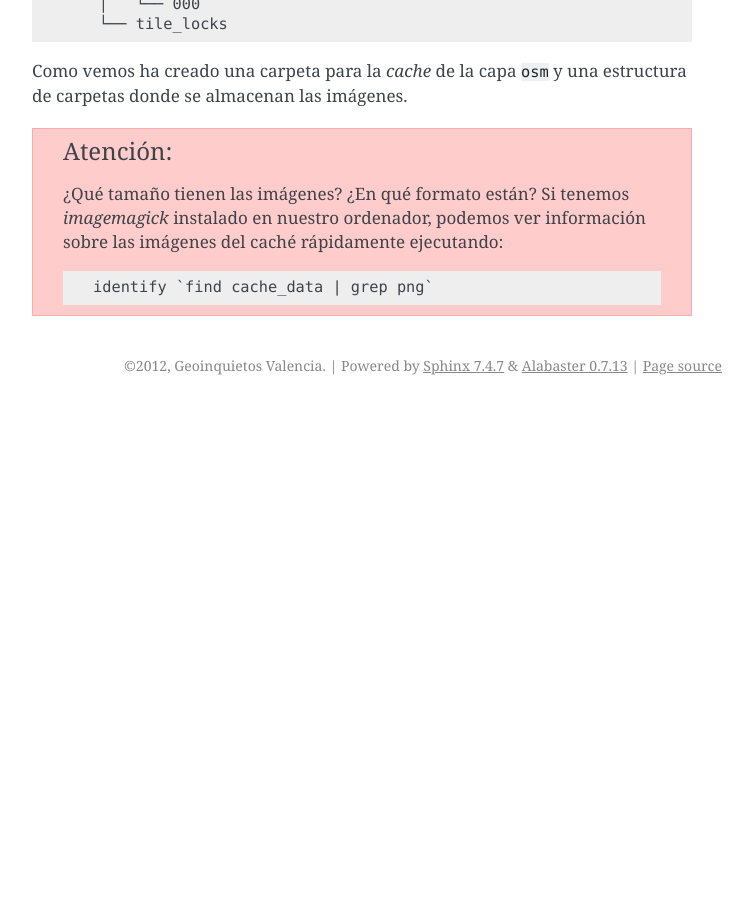
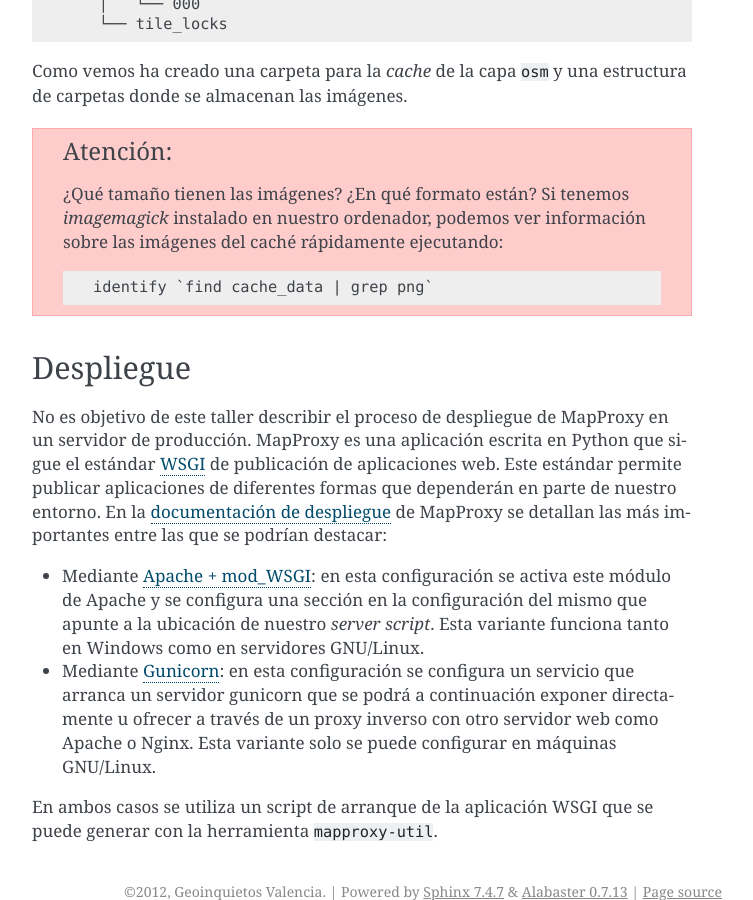
Before and after one commit to geoinquietosvlc/mapproxy-workshop, a Sphinx documentation site: the page built from doc/source/instalacion-configuracion.rst, in a window 1280 px wide and 900 px high, scrolled down 3694 px. Shown: the whole window, without its empty margins (388-1141 px from the left). Built offline with Sphinx 7.4.7, drawn with Linux system fonts in a browser that asks for light colours; before the commit the page ends 4099 px from its top, so only the background shows below that; some of the changed text lies outside the part shown.

Commit message:
revisados contenidos del taller

```diff
--- a/doc/source/ejercicios/mbtiles.rst
+++ b/doc/source/ejercicios/mbtiles.rst
@@ -8,7 +8,9 @@ trabajo con cualquiera de los servicios de MapProxy, aunque como es normal, se
 tendrán los mejores resultados en clientes que consuman directamente la *cache*
 sin tener que *resamplear* las teselas al tratarse de un dato vectorial.
 
-Un fichero *MBTiles* es un formato de fichero diseñado para almacenar pirámides de imágenes de manera eficiente. Consiste en una base de datos espacial SQLite  con imágenes individuales dentro.
+Un fichero *MBTiles* es un formato de fichero diseñado para almacenar pirámides
+de imágenes de manera eficiente. Consiste en una base de datos espacial SQLite
+con imágenes individuales dentro.
 
 El fichero *MBTiles* proporcionado consiste en una capa de la zona de trabajo
 del taller en la que se muestran carreteras y edificios en tonos de gris y una
--- a/doc/source/instalacion-configuracion.rst
+++ b/doc/source/instalacion-configuracion.rst
@@ -156,3 +156,31 @@ estructura de carpetas donde se almacenan las imágenes.
    información sobre las imágenes del caché rápidamente ejecutando::
 
     identify `find cache_data | grep png`
+
+Despliegue
+-----------------------
+
+No es objetivo de este taller describir el proceso de despliegue de MapProxy en
+un servidor de producción. MapProxy es una aplicación escrita en Python que
+sigue el estándar WSGI_ de publicación de aplicaciones web. Este estándar
+permite publicar aplicaciones de diferentes formas que dependerán en parte de
+nuestro entorno. En la `documentación de despliegue`_ de MapProxy se detallan las
+más importantes entre las que se podrían destacar:
+
+- Mediante `Apache + mod_WSGI`_: en esta configuración se activa este módulo de
+  Apache y se configura una sección en la configuración del mismo que apunte a
+  la ubicación de nuestro *server script*. Esta variante funciona tanto en
+  Windows como en servidores GNU/Linux.
+
+- Mediante Gunicorn_: en esta configuración se configura un servicio que arranca
+  un servidor gunicorn que se podrá a continuación exponer directamente u
+  ofrecer a través de un proxy inverso con otro servidor web como Apache o
+  Nginx. Esta variante solo se puede configurar en máquinas GNU/Linux.
+
+En ambos casos se utiliza un script de arranque de la aplicación WSGI que se
+puede generar con la herramienta ``mapproxy-util``.
+
+.. _WSGI: http://www.python.org/dev/peps/pep-3333/
+.. _documentación de despliegue: http://mapproxy.org/docs/1.5.0/deployment.html
+.. _Apache + mod_WSGI: http://mapproxy.org/docs/1.5.0/deployment.html#apache-mod-wsgi
+.. _Gunicorn: http://mapproxy.org/docs/1.5.0/deployment.html#gunicorn
```
Also changed, not shown: other parts of doc/source/instalacion-configuracion.rst (+3 -3 lines), doc/source/ejercicios/seeding.rst (+40 -13 lines).
